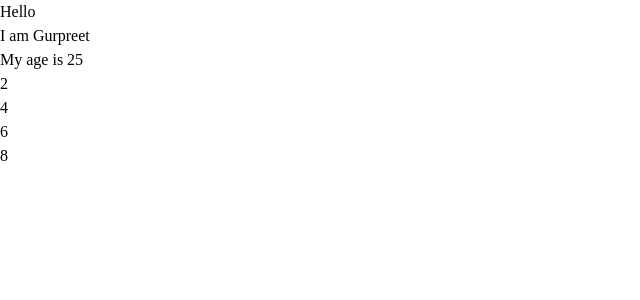
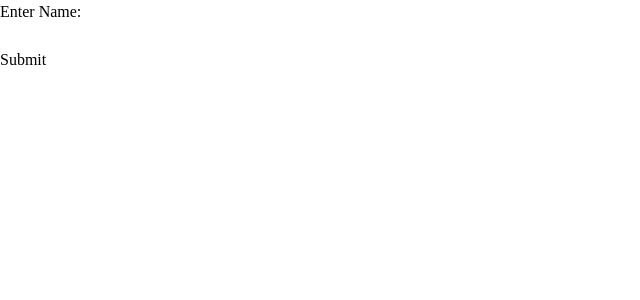
Before and after one commit to desgurpreet/React, a React (Vite) app: page / in a window 1280 px wide. Shown: the top 300 px of the page, without its empty margins (0-640 px from the left). Built offline with nearby package versions, Linux system fonts and the light colour scheme.

Commit message:
form handleing

```diff
--- /dev/null
+++ b/src/FormControlFunc.jsx
@@ -0,0 +1,29 @@
+import React from "react";
+import { useState } from "react";
+
+const FormControlFunc = () => {
+  const [name, setName] = useState("");
+  const handleSubmit = (e) => {
+    e.preventDefault();
+    console.log(e.target[0].value);
+  };
+  return (
+    <div>
+      <form onSubmit={handleSubmit}>
+        <label htmlFor="">Enter Name:</label>
+        <input
+          type="text"
+          value={name}
+          onChange={(e) =>
+            setName(e.target.value.toUpperCase().substring(0, 10))
+          }
+        />
+        <br />
+        <br />
+        <input type="submit" value="Submit" />
+      </form>
+    </div>
+  );
+};
+
+export default FormControlFunc;
--- a/src/main.jsx
+++ b/src/main.jsx
@@ -2,10 +2,12 @@
 import { createRoot } from 'react-dom/client'
 import App1 from './App1.jsx'
 import './index.css'
+import FormControlFunc from './FormControlFunc.jsx'
 
 createRoot(document.getElementById('root')).render(
   <StrictMode>
-    <App1 />
+    {/* <App1 /> */}
+    <FormControlFunc/>
     {/* <App/> */}
   </StrictMode>,
 )
```
